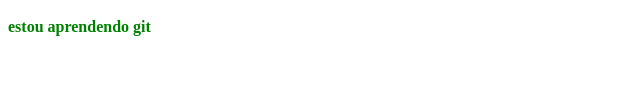
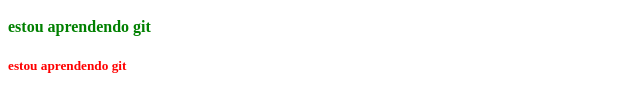
Before and after one commit to luis0777/TESTE, a plain HTML site: page index.html in a window 1280 px wide. Shown: the part 148-260 px from the top of the page, without its empty margins (0-640 px from the left). Drawn offline with Linux system fonts and the light colour scheme.

Commit message:
criando linha 19

```diff
--- a/index.html
+++ b/index.html
@@ -15,6 +15,8 @@
         <p class="teste">Lorem ipsum dolor sit amet consectetur adipisicing elit. Quisquam, voluptatum.</p>
 
         <h4 class="teste">estou aprendendo git</h4>
+
+        <h5 class="teste1">estou aprendendo git</h5>
     </main>
 </body>
 </html>
--- a/style.css
+++ b/style.css
@@ -26,3 +26,7 @@
     margin: 10px;
     box-shadow
 }
+
+.teste1{
+    color: red;
+}
```
